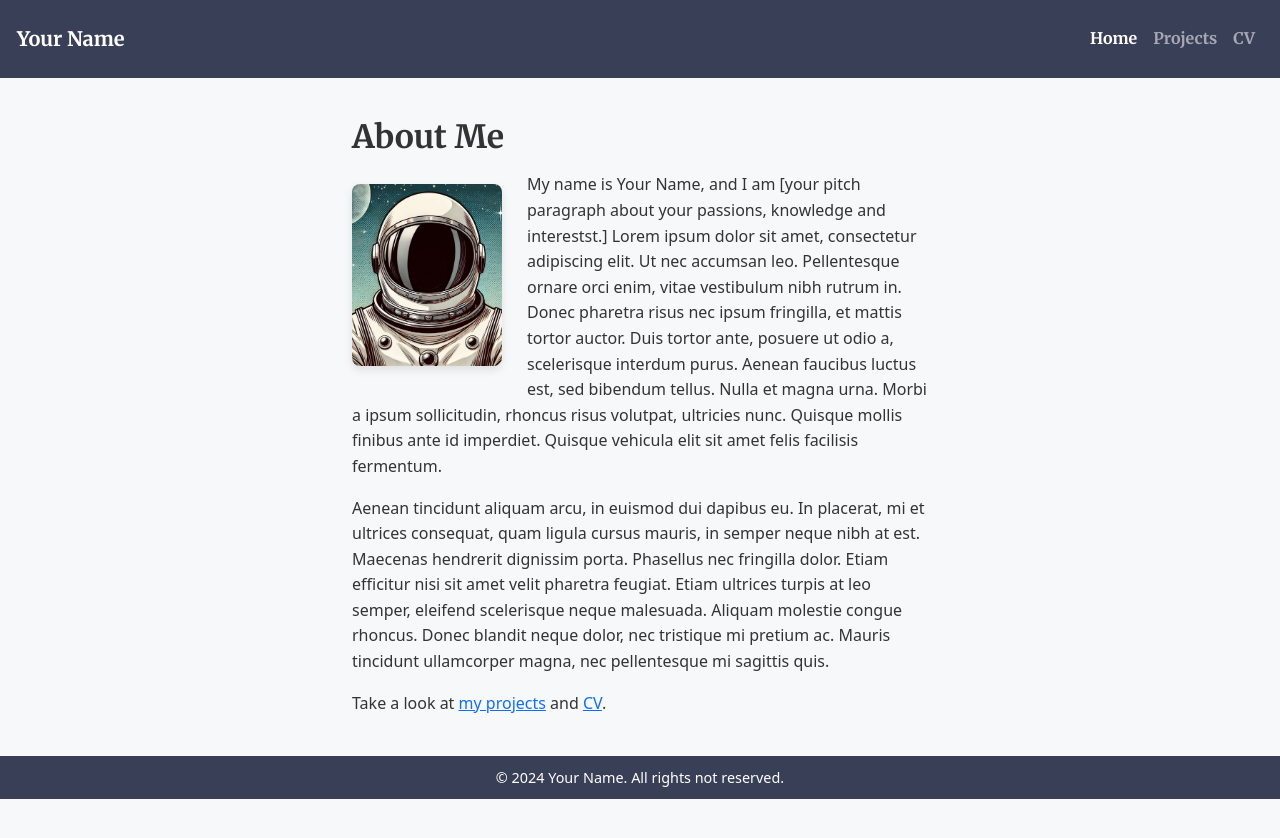
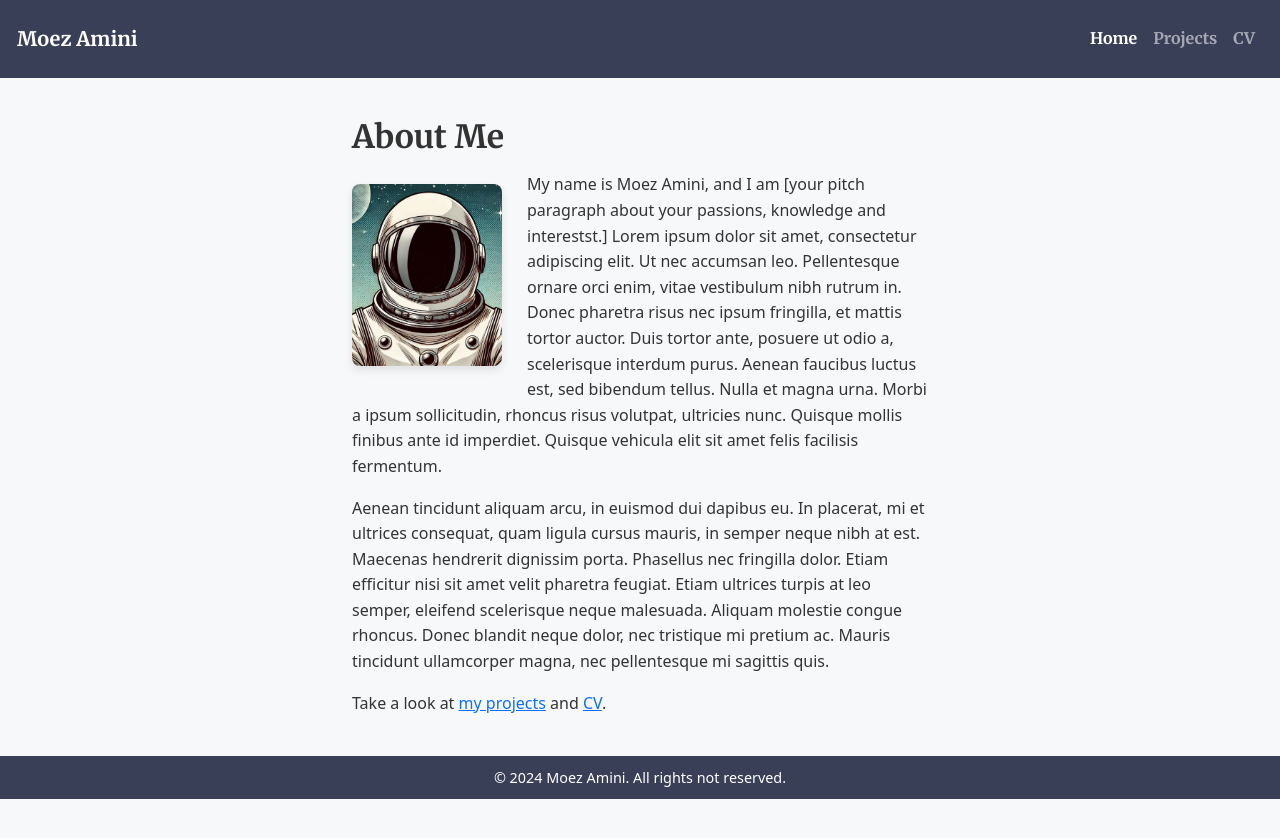
Before and after one commit to moezamini/portfolio-1, a Jekyll site: the page built from index.md, in a window 1280 px wide. Shown: the top 838 px of the page. Built offline with Jekyll 4.4.1, drawn with Linux system fonts in a browser that asks for light colours.

Commit message:
Update _config.yml

```diff
--- a/_config.yml
+++ b/_config.yml
@@ -8,13 +8,13 @@
 
 # Site Settings
 locale                   : "en-US"
-title                    : Your Name
+title                    : Moez Amini
 title_separator          : "-"
 subtitle                 : # site tagline that appears below site title in masthead
-name                     : Your Name
-description              : Your Name - Projects and CV
-baseurl                  : "" # Set this to "portfolio-<your-github-username>"
-url                      : # the base hostname & protocol for your site e.g. "https://mmistakes.github.io"
+name                     : Moez Amini
+description              : Moez Amini - Projects and CV
+baseurl                  : "portfolio-<moezamini>"
+url                      : https://github.com/moezamini
 
 # Theme and Style
 theme: jekyll-theme-minimal
```
